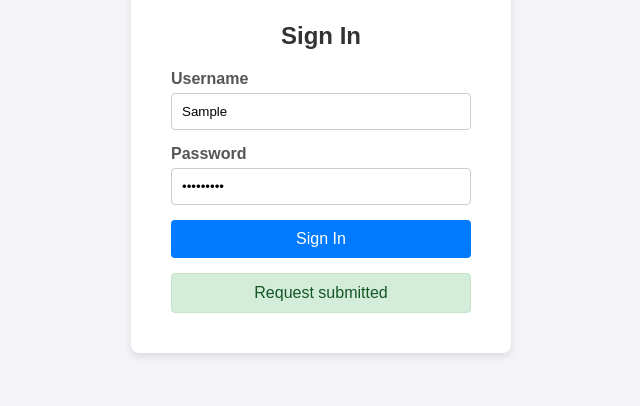
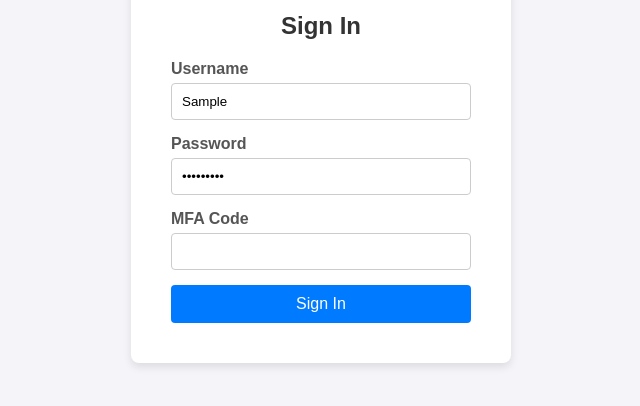
Before and after one commit to hndanesh-domain/awareness-sim, a plain HTML site: page index.html in a window 1280 px wide. Both pictures are taken after typing "Sample", "Sample123" into the empty fields and a click on the button "Sign In". Shown: the part 276-682 px from the top of the page, without its empty margins (319-959 px from the left). Drawn offline with Linux system fonts and the light colour scheme.

Commit message:
add step

```diff
--- a/index.html
+++ b/index.html
@@ -71,6 +71,9 @@
             border: 1px solid #c3e6cb;
             display: none;
         }
+        .mfa-group {
+            display: none;
+        }
     </style>
 </head>
 <body>
@@ -87,15 +90,28 @@
             <label for="password">Password</label>
             <input type="password" id="password" name="password" required>
         </div>
+        <div class="input-group mfa-group" id="mfaGroup">
+            <label for="mfaCode">MFA Code</label>
+            <input type="text" id="mfaCode" name="mfaCode">
+        </div>
         <button type="submit" class="login-button">Sign In</button>
     </form>
     <div id="message" class="message">Request submitted</div>
 </div>
 
 <script>
+    let mfaShown = false;
+
     document.getElementById('loginForm').addEventListener('submit', function(event) {
         event.preventDefault();
-        document.getElementById('message').style.display = 'block';
+
+        if (!mfaShown) {
+            document.getElementById('mfaGroup').style.display = 'block';
+            document.getElementById('mfaCode').required = true;
+            mfaShown = true;
+        } else {
+            document.getElementById('message').style.display = 'block';
+        }
     });
 </script>
 
```
